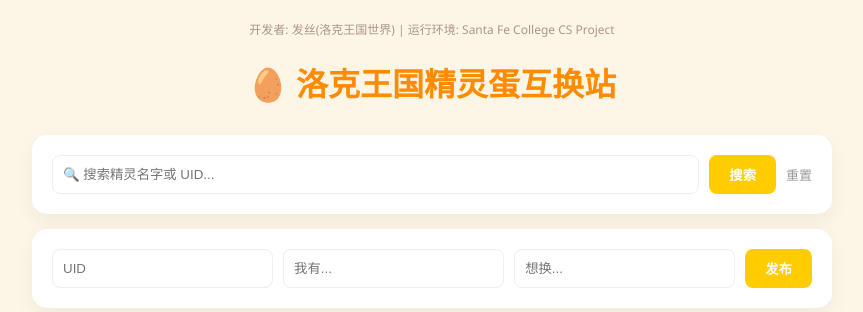
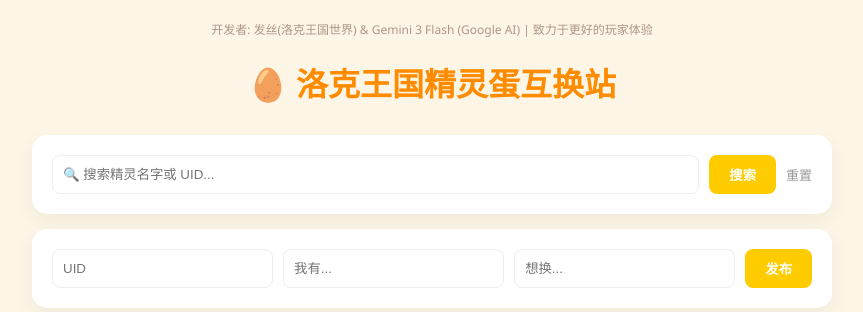
Before and after one commit to Fissure666/python--, a Flask app: page / in a window 1280 px wide. Shown: the top 312 px of the page, without its empty margins (208-1071 px from the left). Run offline with Flask 3, Linux system fonts and the light colour scheme.

Commit message:
final: refined ui and updated developer signature

```diff
--- a/roco_exchange/templates/index.html
+++ b/roco_exchange/templates/index.html
@@ -51,7 +51,7 @@
 </head>
 <body>
 
-    <div class="signature">开发者: 发丝(洛克王国世界) | 运行环境: Santa Fe College CS Project</div>
+    <div class="signature">开发者: 发丝(洛克王国世界) & Gemini 3 Flash (Google AI) | 致力于更好的玩家体验</div>
 
     <div class="header">
         <h1>🥚 洛克王国精灵蛋互换站</h1>
```
